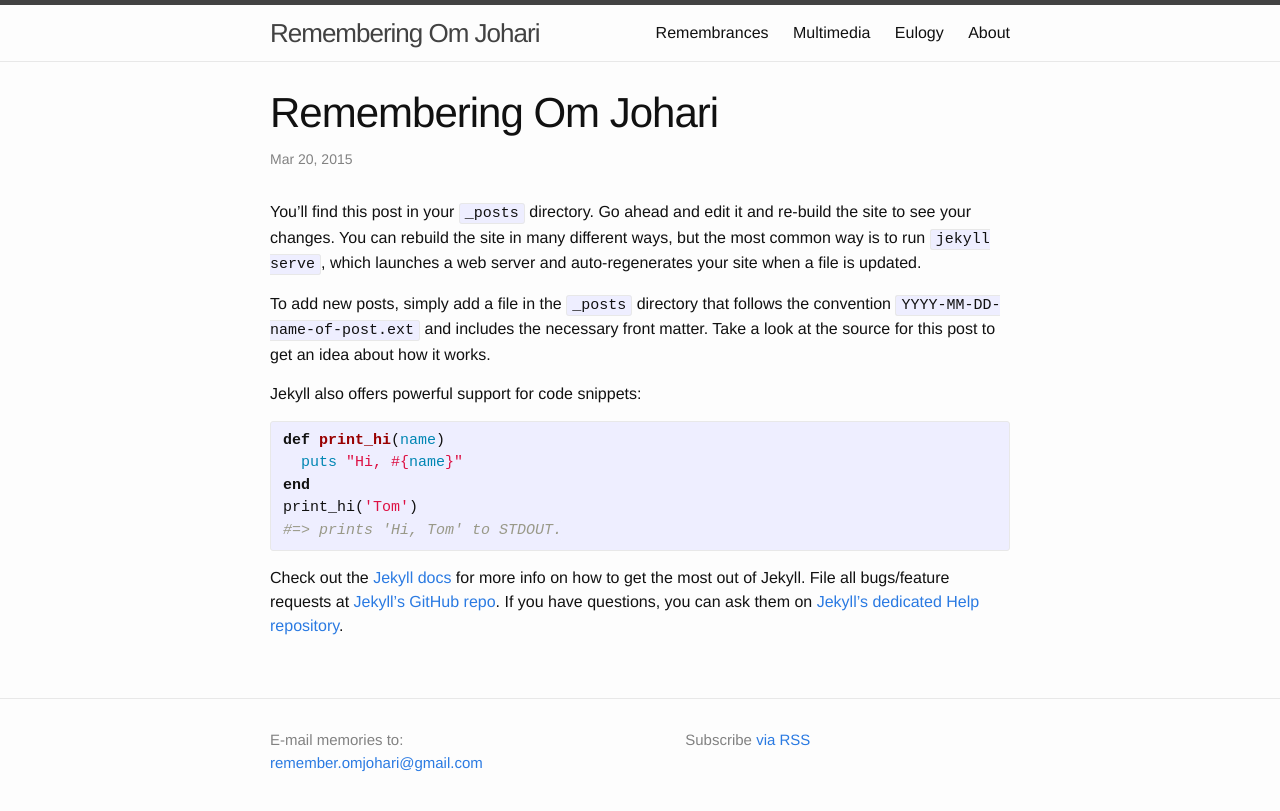
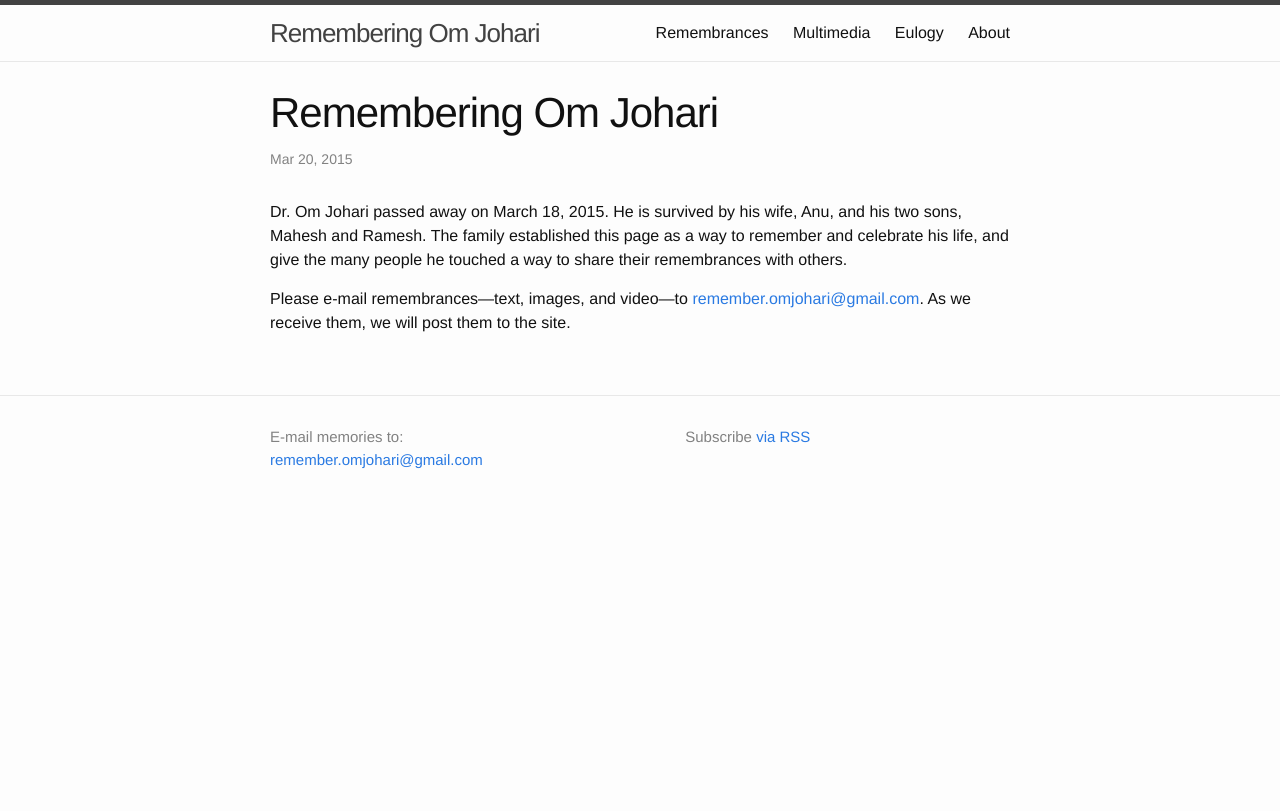
Before and after one commit to remember-omjohari/remember-omjohari.github.io, a Jekyll site: the page built from _posts/2015-03-20-remembering-om-johari.markdown, in a window 1280 px wide. Shown: the top 811 px of the page. Built offline with Jekyll 4.4.1, drawn with Linux system fonts in a browser that asks for light colours.

Commit message:
first post

```diff
--- a/_posts/2015-03-20-remembering-om-johari.markdown
+++ b/_posts/2015-03-20-remembering-om-johari.markdown
@@ -6,22 +6,6 @@ type: remembrance
 categories: remembrances
 ---
 
-You’ll find this post in your `_posts` directory. Go ahead and edit it and re-build the site to see your changes. You can rebuild the site in many different ways, but the most common way is to run `jekyll serve`, which launches a web server and auto-regenerates your site when a file is updated.
+Dr. Om Johari passed away on March 18, 2015.  He is survived by his wife, Anu, and his two sons, Mahesh and Ramesh.  The family established this page as a way to remember and celebrate his life, and give the many people he touched a way to share their remembrances with others.
 
-To add new posts, simply add a file in the `_posts` directory that follows the convention `YYYY-MM-DD-name-of-post.ext` and includes the necessary front matter. Take a look at the source for this post to get an idea about how it works.
-
-Jekyll also offers powerful support for code snippets:
-
-{% highlight ruby %}
-def print_hi(name)
-  puts "Hi, #{name}"
-end
-print_hi('Tom')
-#=> prints 'Hi, Tom' to STDOUT.
-{% endhighlight %}
-
-Check out the [Jekyll docs][jekyll] for more info on how to get the most out of Jekyll. File all bugs/feature requests at [Jekyll’s GitHub repo][jekyll-gh]. If you have questions, you can ask them on [Jekyll’s dedicated Help repository][jekyll-help].
-
-[jekyll]:      http://jekyllrb.com
-[jekyll-gh]:   https://github.com/jekyll/jekyll
-[jekyll-help]: https://github.com/jekyll/jekyll-help
+Please e-mail remembrances---text, images, and video---to <remember.omjohari@gmail.com>.  As we receive them, we will post them to the site.
```
Also changed, not shown: _posts/2015-03-19-welcome-to-jekyll.markdown (deleted, +0 -25 lines), _posts/2015-03-20-test-post.markdown (deleted, +0 -25 lines), index.md (+1 -1 lines), 10 other files.
